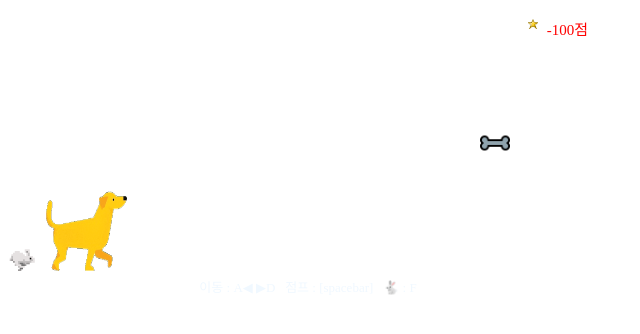
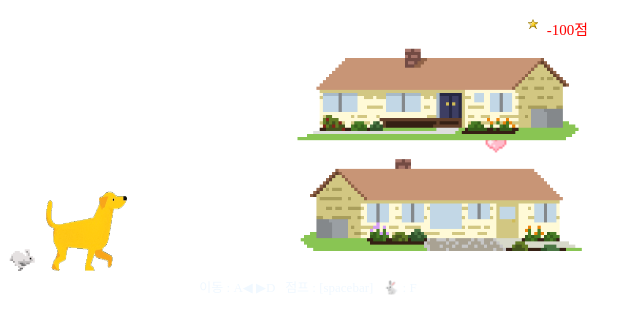
Before and after one commit to water4360/web-basic, a plain HTML site: page game/braveDoggy.html in a window 1280 px wide. Shown: the whole page, without its empty margins (0-640 px from the left). Drawn offline with nearby package versions, Linux system fonts and the light colour scheme; a web font is replaced by a local one.

Commit message:
Merge commit 'd4b98fd38da174c34a6c05d58cce0736df38ec58'

```diff
--- a/game/braveDoggy.html
+++ b/game/braveDoggy.html
@@ -445,8 +445,9 @@
       </div>
 
       <!-- <span class="food" id="yammy">하리야💕</span> -->
-      <img class="food" id="bone" src="src/bone.png" alt="" />
+      <img class="food" id="bone" src="src/heart.gif" alt="" />
       <img class="toAvoid" id="goose" src="src/goose.gif" alt="" />
+      <img id="house" src="src/dcavp71-0aaaecf4-0e81-48dc-b4c9-4a1562752140.png" alt="">
       <img id="star" src="src/star.gif" alt="">
       <div id="score">000점</div>
     </div>
--- a/game/style.css
+++ b/game/style.css
@@ -166,6 +166,7 @@
   bottom: 40px;
 }
 
+//하리야 글자
 #yammy {
   background-color: antiquewhite;
   font-size: xx-small;
@@ -217,6 +218,20 @@
   /* display: none; */
 }
 
+
+#house {
+  position: absolute;
+  width: 300px;
+  bottom: 35px;
+  right: 20px;
+  /* border: 1px solid white; */
+  /* background-color: aliceblue; */
+  /* display: none; */
+}
+
+
+
+
 #gameover_screen {
   display: flex;
   flex-direction: column;
```
